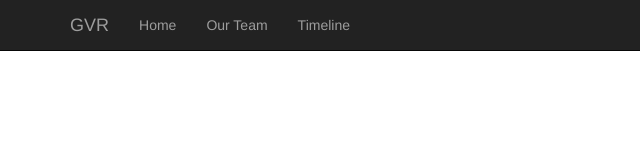
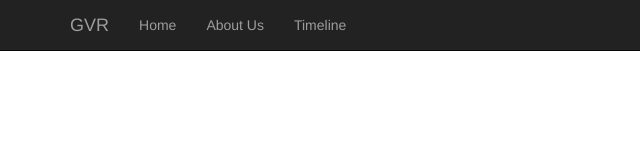
Before and after one commit to gvro/gvro.github.io, a plain HTML site: page timeline.html in a window 1280 px wide. Shown: the full height of the page, 0-640 px from the left. Drawn offline with Linux system fonts and the light colour scheme.

Commit message:
Update timeline.html

```diff
--- a/timeline.html
+++ b/timeline.html
@@ -48,7 +48,7 @@
                         <a href="index.html">Home</a>
                     </li>
                     <li>
-                        <a href="team.html">Our Team</a>
+                        <a href="about.html">About Us</a>
                     </li>
                     <li>
                         <a href="timeline.html">Timeline</a>
```
